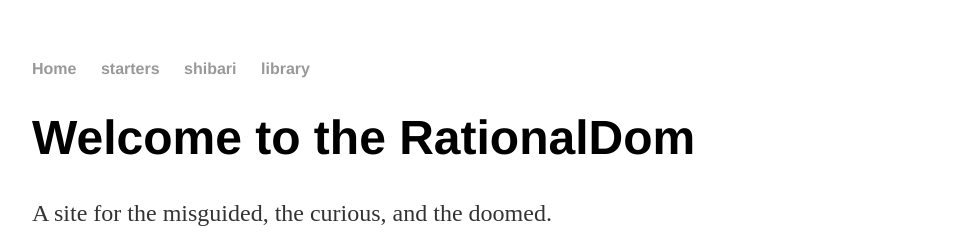
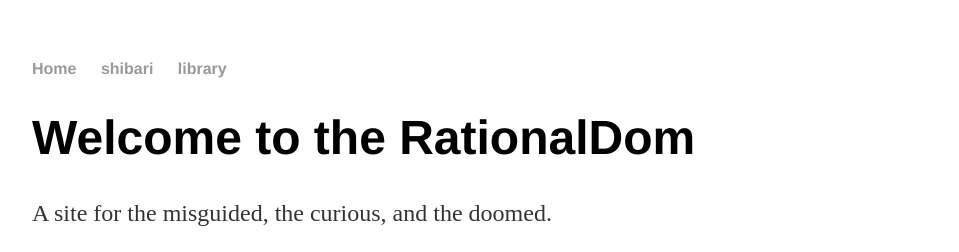
Before and after one commit to rationaldom/rationaldom.github.io, a Jekyll site: the page built from index.md, in a window 1280 px wide. Shown: the top 252 px of the page, without its empty margins (160-1119 px from the left). Built offline with Jekyll 4.4.1, drawn with Linux system fonts in a browser that asks for light colours; our own code applies the rules of GitHub Pages for plain Markdown files.

Commit message:
removed starters menu. Doesn't fit organization of web site anymore

```diff
--- a/_layouts/default.html
+++ b/_layouts/default.html
@@ -11,7 +11,7 @@
     		<nav>
 				<ul>
         			<li><a href="/">Home</a></li>
-					<li><a href="/start">starters</a></li>
+<!--					<li><a href="/start">starters</a></li> -->
 					<li><a href="/shibari/shibari.html">shibari</a></li>
 					<li><a href="/library">library</a></li>
         		</ul>
```
